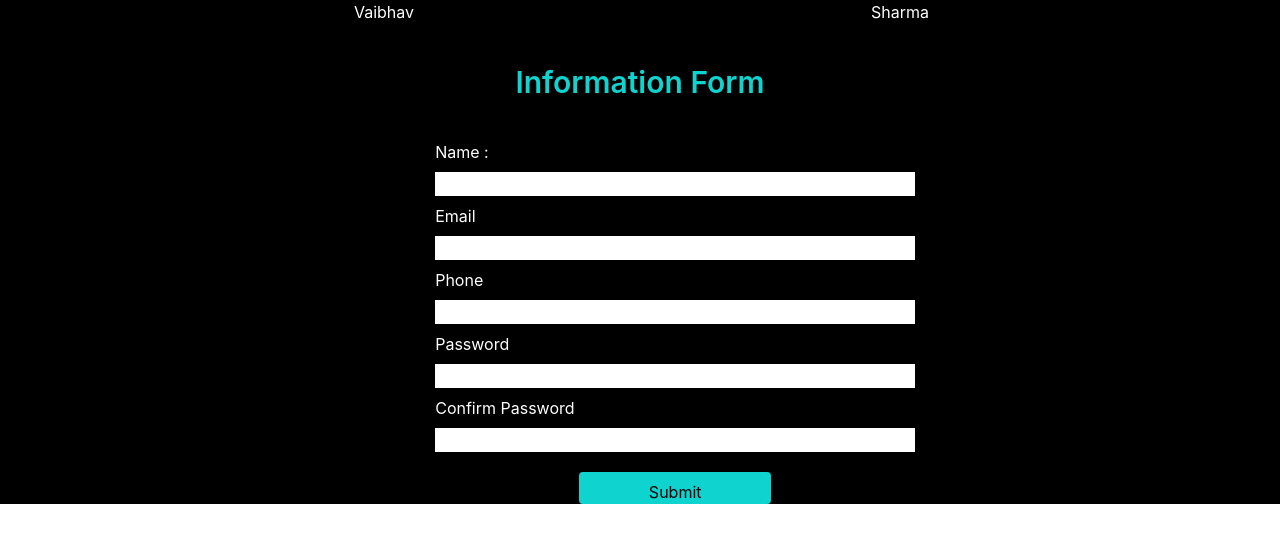
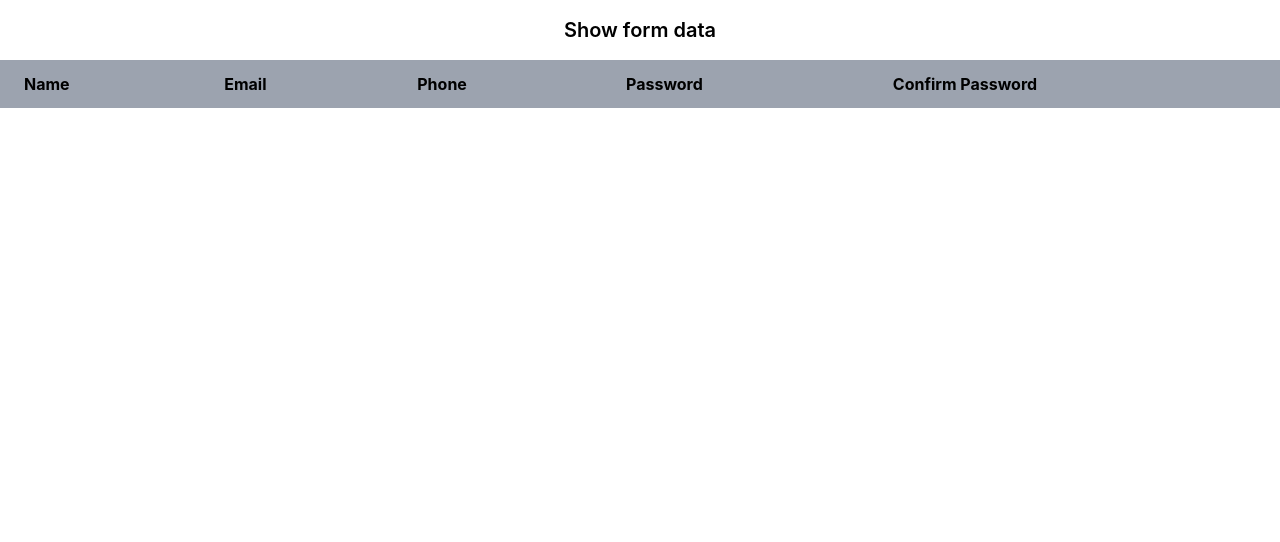
Before and after one commit to VaibhavSharma1998/checking-app, a React (Create React App) app: page /data in a window 1280 px wide. Shown: the top 542 px of the page. Built offline with nearby package versions, Linux system fonts and the light colour scheme.

Commit message:
"validation with yup completed"

```diff
--- a/package.json
+++ b/package.json
@@ -3,13 +3,16 @@
   "version": "0.1.0",
   "private": true,
   "dependencies": {
+    "@hookform/resolvers": "^3.3.2",
     "@testing-library/jest-dom": "^5.17.0",
     "@testing-library/react": "^13.4.0",
     "@testing-library/user-event": "^13.5.0",
     "react": "^18.2.0",
     "react-dom": "^18.2.0",
     "react-hook-form": "^7.47.0",
+    "react-router-dom": "^6.17.0",
     "react-scripts": "5.0.1",
+    "react-toastify": "^9.1.3",
     "web-vitals": "^2.1.4",
     "yup": "^1.3.2"
   },
--- a/src/App.js
+++ b/src/App.js
@@ -1,11 +1,21 @@
 import Main from "./Components/Main"
+import {ShowFormData }  from "./Components/ShowFormData";
+// import { ToastContainer } from 'react-toastify';
+import { BrowserRouter, Route, Routes } from "react-router-dom";
 
 function App() {
   return (
    <>
-   <Main/>
+   <BrowserRouter>
+   <Routes>
+      <Route path="/" element={<Main/>} />
+      <Route path="data" element={<ShowFormData/>}/>
+   </Routes>
+   </BrowserRouter>
+
    </>
   );
 }
 
+
 export default App;
--- a/src/Components/Main.jsx
+++ b/src/Components/Main.jsx
@@ -1,17 +1,72 @@
 import React from "react";
 import { useForm, Controller } from "react-hook-form";
-// import { yupResolver } from "@hookform/resolvers/yup";
+import { yupResolver } from "@hookform/resolvers/yup";
 import * as yup from "yup";
+// import {  toast,ToastContainer } from 'react-toastify';
+
+// validation Schema to define rules for each and every field
+
+const validationSchema = yup.object().shape({
+  name: yup.string().required("Name is required"),
+  email: yup.string().email("Invalid email").required("Email is required"),
+  phone: yup
+    .string()
+    .required("Phone is required")
+    .matches(/^\d{10}$/, "Phone must have exactly 10 digits"),
+  password: yup
+    .string()
+    .required("Password is required")
+    .matches(
+      /^(?=.*[A-Z])(?=.*[\W_]).{8,}$/,
+      "Password must have 8 characters with at least one uppercase letter and one special character"
+    ),
+  confirmPassword: yup
+    .string()
+    .oneOf([yup.ref("password"), null], "Passwords must match")
+    .required("Confirm Password is required"),
+});
 
 const Main = () => {
+  const {
+    control,
+    handleSubmit,
+    reset,
+    formState: { errors },
+  } = useForm({
+    resolver: yupResolver(validationSchema),
+    defaultValues: {
+      name: "", // Initial value for name
+      email: "", // Initial value for email
+      phone: "", // Initial value for phone
+      password: "", // Initial value for password
+      confirmPassword: "", // Initial value for confirmPassword
+    },
+  });
+
+  const onSubmit = (data) => {
+    const existingData =
+      JSON.parse(localStorage.getItem("FormCredential")) || [];
+
+    const emailExists = existingData.some((item) => item.email === data.email);
+    if (emailExists) {
+      alert("User with this email already exists use another email to proceed!.");
+    } else {
+      // Email is unique, proceed with saving the data
+      console.log("Form data:", data);
+      existingData.push(data);
+      alert("Your form has been submitted successfully!");
+      reset();
+      localStorage.setItem("FormCredential", JSON.stringify(existingData));
+    }
+  };
   return (
-    <div className="w-full px-[10%] bg-[#000] text-[#fff] ">
+    <div className="w-full px-[10%] bg-[#000] ">
       <div className="flex items-center ">
         <div className="w-[50%]">
-          <p className="text-center">Vaibhav</p>
+          <p className="text-center text-[#fff]">Vaibhav</p>
         </div>
         <div className="w-[50%]">
-          <p className="text-center ml-2">Sharma</p>
+          <p className="text-center ml-2 text-[#fff]">Sharma</p>
         </div>
       </div>
 
@@ -20,36 +75,91 @@ const Main = () => {
       </h1>
       {/* Form Start */}
       <div className="">
-        <form className="flex flex-col  px-[30%] mt-10 ">
-          <label className="">Name :</label>
+        <form
+          className="flex flex-col  mt-10  px-[30%]"
+          onSubmit={handleSubmit(onSubmit)}
+        >
+          <label className="text-[#fff]">Name :</label>
+          <Controller
+            name="name"
+            control={control}
+            defaultValue=""
+            render={({ field }) => (
+              <input {...field} type="text" className="block w-[30rem] mt-2" />
+            )}
+          />
+          {errors.name && <p className="text-red-500">{errors.name.message}</p>}
 
-          <input type="text" className="block w-[30rem] mt-2" />
+          <label className="mt-2 text-[#fff]"> Email</label>
 
-          <label className="mt-2"> Email</label>
-          <input type="email" name="" id="" className="block w-[30rem] mt-2" />
-          <label className="mt-2"> Phone</label>
-          <input type="tel" name="" id="" className="block w-[30rem] mt-2" />
-          <label className="mt-2"> Password</label>
+          <Controller
+            name="email"
+            control={control}
+            defaultValue=""
+            render={({ field }) => (
+              <input {...field} type="email" className="block w-[30rem] mt-2" />
+            )}
+          />
+          {errors.email && (
+            <p className="text-red-500">{errors.email.message}</p>
+          )}
+          <label className="mt-2 text-[#fff]"> Phone</label>
+
+          <Controller
+            name="phone"
+            control={control}
+            defaultValue=""
+            render={({ field }) => (
+              <input {...field} type="tel" className="block w-[30rem] mt-2" />
+            )}
+          />
+
+          {errors.phone && (
+            <p className="text-red-500">{errors.phone.message}</p>
+          )}
+          <label className="mt-2 text-[#fff]"> Password</label>
+
+          <Controller
+            name="password"
+            control={control}
+            defaultValue=""
+            render={({ field }) => (
               <input
+                {...field}
                 type="password"
-            name=""
-            id=""
                 className="block w-[30rem] mt-2"
               />
-          <label className="mt-2"> Confirm Password</label>
+            )}
+          />
+          {errors.password && (
+            <p className="text-red-500">{errors.password.message}</p>
+          )}
+          <label className="mt-2 text-[#fff]"> Confirm Password</label>
+          <Controller
+            name="confirmPassword"
+            control={control}
+            defaultValue=""
+            render={({ field }) => (
               <input
+                {...field}
                 type="password"
-            name=""
-            id=""
                 className="block w-[30rem] mt-2"
               />
+            )}
+          />
+          {errors.confirmPassword && (
+            <p className="text-red-500">{errors.confirmPassword.message}</p>
+          )}
           <button
-            type="button"
+            type="submit"
             className="pt-2 px-4 bg-[#0ED3CF] text-black mt-5 w-48 ml-36 rounded"
           >
             Submit
           </button>
         </form>
+        {/* <ToastContainer
+
+        /> */}
       </div>
     </div>
   );
--- /dev/null
+++ b/src/Components/ShowFormData.jsx
@@ -0,0 +1,40 @@
+import React,{useEffect, useState} from 'react'
+
+export const ShowFormData = () => {
+    const[showData,setShowData] = useState([])
+
+    useEffect(()=>{
+         const data = JSON.parse(localStorage.getItem("FormCredential")) || []
+    setShowData(data)
+    },[])
+
+  return (
+    <div>
+        <h2 className='text-center mt-4 text-xl font-semibold'>Show form data</h2>
+        <table className='border-collapse w-full mt-4'>
+            <thead className='bg-gray-400'>
+                <tr >
+                    <th className='px-6 py-3 text-left'>Name</th>
+                    <th className='px-6 py-3 text-left'>Email</th>
+                    <th className='px-6 py-3 text-left'>Phone</th>
+                    <th className='px-6 py-3 text-left'>Password</th>
+                    <th className='px-6 py-3 text-left'>Confirm Password</th>
+                </tr>
+            </thead>
+            <tbody className='border'>
+                {
+                    showData.map((value,index)=>(
+                        <tr key={index} className={index % 2 === 0 ? 'bg-gray-200' : ''}>
+                        <td className='px-6 py-3 text-left'>{value.name}</td>
+                        <td className='px-6 py-3 text-left' >{value.email}</td>
+                        <td className='px-6 py-3 text-left'>{value.phone}</td>
+                        <td className='px-6 py-3 text-left'>{value.password}</td>
+                        <td className='px-6 py-3 text-left'>{value.confirmPassword}</td>
+                        </tr>
+                    ))
+                }
+            </tbody>
+        </table>
+     </div>
+  )
+}
```
Also changed, not shown: 1 other file (tests, documents, lock files or other folders). Lines whose indentation alone changed are shown as unchanged.
